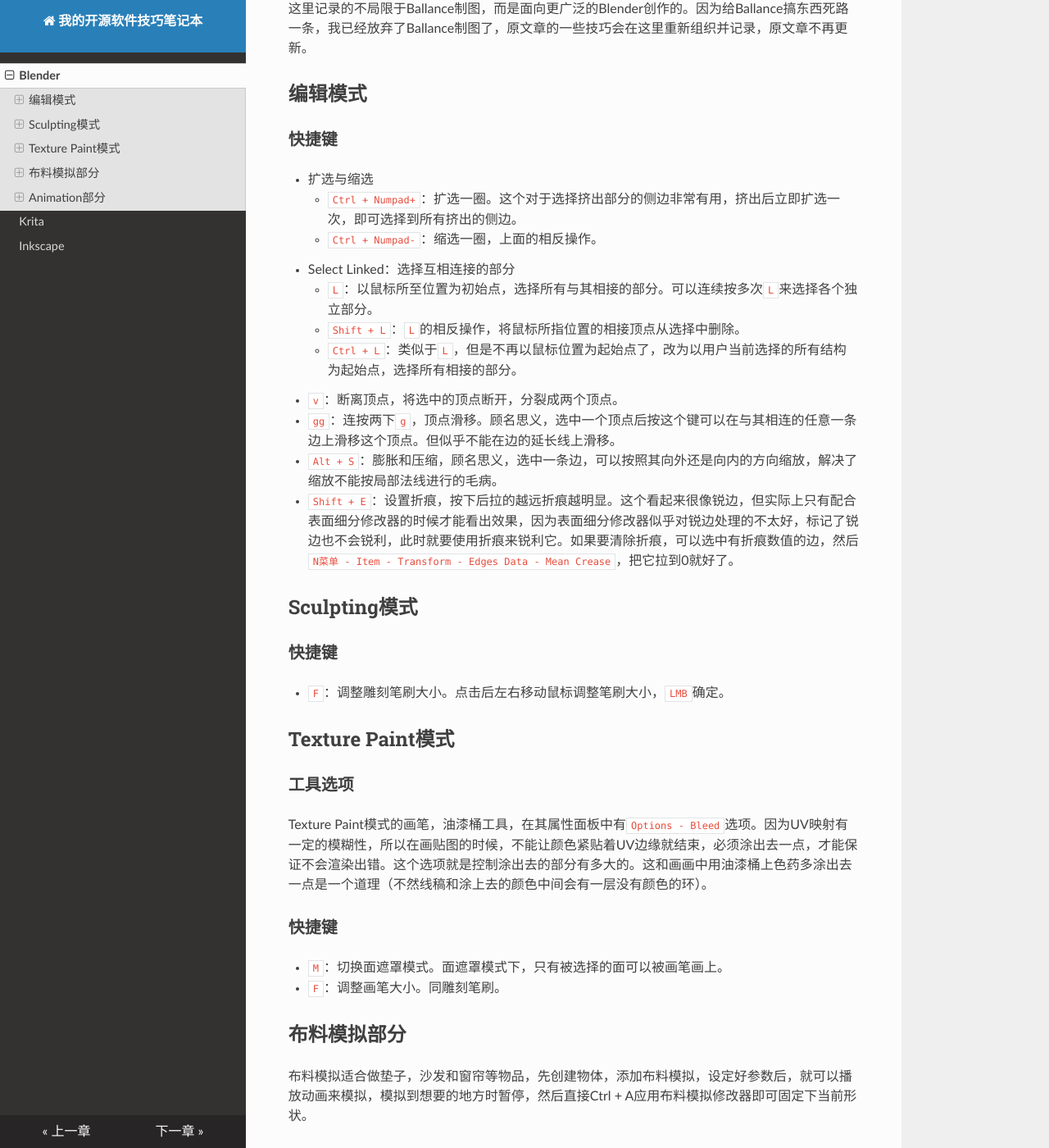
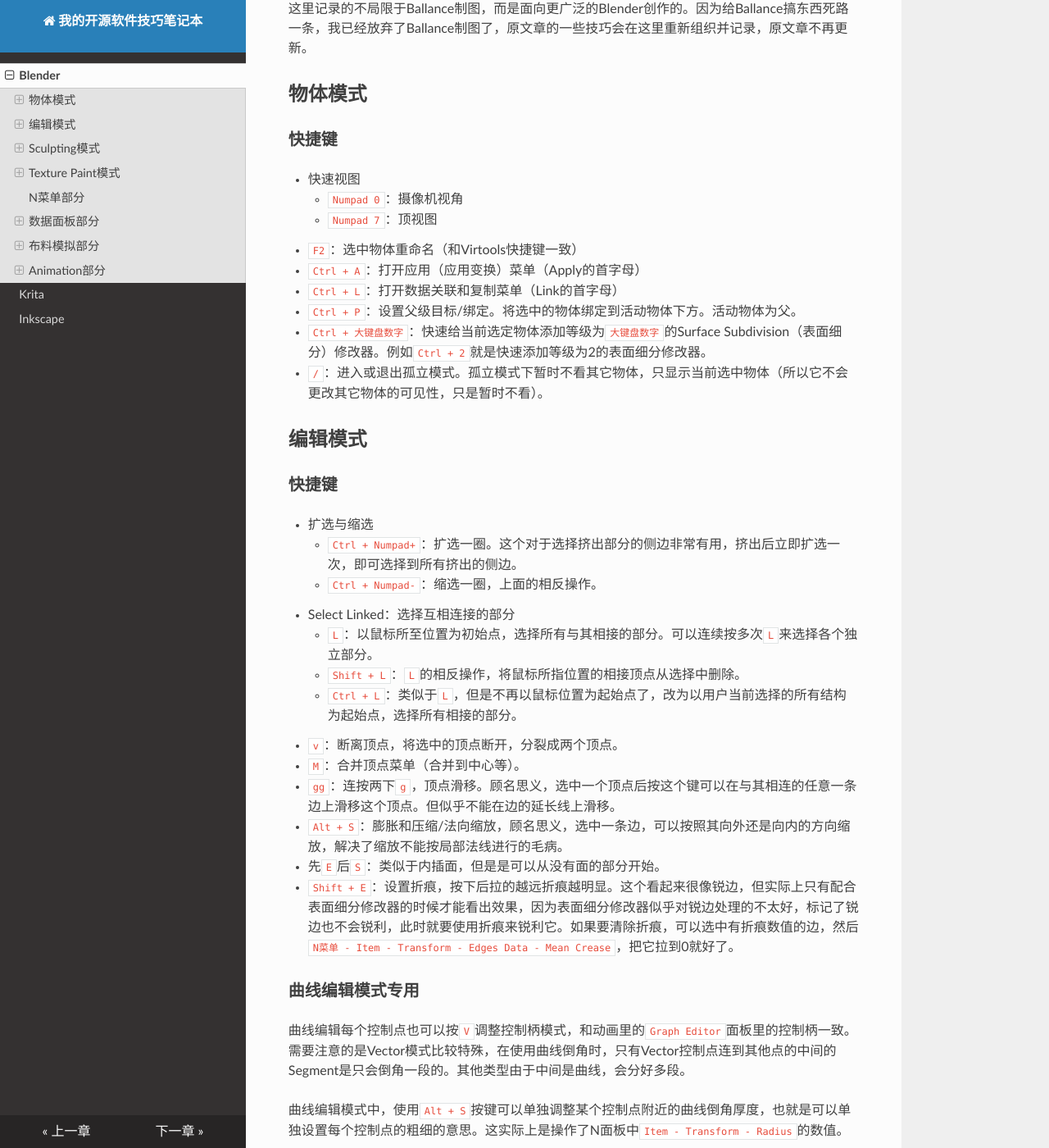
Before and after one commit to yyc12345/MyTech, an MkDocs documentation site: the page built from docs/blender.md, in a window 1280 px wide and 1400 px high, scrolled down 308 px. Shown: the whole window at 82% size. Built offline with MkDocs 1.6.1, drawn with Linux system fonts in a browser that asks for light colours; nearby versions of some CDN libraries; some of the changed text lies outside the part shown.

Commit message:
update blender

```diff
--- a/docs/blender.md
+++ b/docs/blender.md
@@ -3,6 +3,20 @@
 众所周知，建模软件Blender的使用是个循序渐进的过程，你会遇到很多问题，同时去查找这些问题的解决方案，每个解决方案又能更加增进你对Blender的了解。你对Blender的认知就是这样螺旋上升的。这个页面就是用来记录我在Blender中遇到问题，解决问题的过程中知晓的一些Blender技巧，以防止长时间不用而忘记。
 
 之前在我的Blog里也有一篇Blender技巧记录型文章，不过那个文章主要是服务于Ballance制图的，这里记录的不局限于Ballance制图，而是面向更广泛的Blender创作的。因为给Ballance搞东西死路一条，我已经放弃了Ballance制图了，原文章的一些技巧会在这里重新组织并记录，原文章不再更新。
+
+## 物体模式
+
+### 快捷键
+
+* 快速视图
+    - `Numpad 0`：摄像机视角
+    - `Numpad 7`：顶视图
+* `F2`：选中物体重命名（和Virtools快捷键一致）
+* `Ctrl + A`：打开应用（应用变换）菜单（Apply的首字母）
+* `Ctrl + L`：打开数据关联和复制菜单（Link的首字母）
+* `Ctrl + P`：设置父级目标/绑定。将选中的物体绑定到活动物体下方。活动物体为父。
+* `Ctrl + 大键盘数字`：快速给当前选定物体添加等级为`大键盘数字`的Surface Subdivision（表面细分）修改器。例如`Ctrl + 2`就是快速添加等级为2的表面细分修改器。
+* `/`：进入或退出孤立模式。孤立模式下暂时不看其它物体，只显示当前选中物体（所以它不会更改其它物体的可见性，只是暂时不看）。
 
 ## 编辑模式
 
@@ -16,9 +30,17 @@
     - `Shift + L`：`L`的相反操作，将鼠标所指位置的相接顶点从选择中删除。
     - `Ctrl + L`：类似于`L`，但是不再以鼠标位置为起始点了，改为以用户当前选择的所有结构为起始点，选择所有相接的部分。
 * `v`：断离顶点，将选中的顶点断开，分裂成两个顶点。
+* `M`：合并顶点菜单（合并到中心等）。
 * `gg`：连按两下`g`，顶点滑移。顾名思义，选中一个顶点后按这个键可以在与其相连的任意一条边上滑移这个顶点。但似乎不能在边的延长线上滑移。
-* `Alt + S`：膨胀和压缩，顾名思义，选中一条边，可以按照其向外还是向内的方向缩放，解决了缩放不能按局部法线进行的毛病。
+* `Alt + S`：膨胀和压缩/法向缩放，顾名思义，选中一条边，可以按照其向外还是向内的方向缩放，解决了缩放不能按局部法线进行的毛病。
+* 先`E`后`S`：类似于内插面，但是是可以从没有面的部分开始。
 * `Shift + E`：设置折痕，按下后拉的越远折痕越明显。这个看起来很像锐边，但实际上只有配合表面细分修改器的时候才能看出效果，因为表面细分修改器似乎对锐边处理的不太好，标记了锐边也不会锐利，此时就要使用折痕来锐利它。如果要清除折痕，可以选中有折痕数值的边，然后`N菜单 - Item - Transform - Edges Data - Mean Crease`，把它拉到0就好了。
+
+### 曲线编辑模式专用
+
+曲线编辑每个控制点也可以按`V`调整控制柄模式，和动画里的`Graph Editor`面板里的控制柄一致。需要注意的是Vector模式比较特殊，在使用曲线倒角时，只有Vector控制点连到其他点的中间的Segment是只会倒角一段的。其他类型由于中间是曲线，会分好多段。
+
+曲线编辑模式中，使用`Alt + S`按键可以单独调整某个控制点附近的曲线倒角厚度，也就是可以单独设置每个控制点的粗细的意思。这实际上是操作了N面板中`Item - Transform - Radius`的数值。
 
 ## Sculpting模式
 
@@ -36,6 +58,16 @@
 
 * `M`：切换面遮罩模式。面遮罩模式下，只有被选择的面可以被画笔画上。
 * `F`：调整画笔大小。同雕刻笔刷。
+
+## N菜单部分
+
+* `View - View - View Lock - Lock - Camera to View`：将摄像机视角锁定到你的视图上，移动视图也会同时移动摄像机。虽然感觉也可以进入摄像机视角后用自由移动来实现。
+
+## 数据面板部分
+
+### 摄像机数据
+
+* `Viewport Diaplay - Passepartout`：摄像机非渲染部分的透明度，调成1可以让非渲染部分全变成黑色，方便观察结果。
 
 ## 布料模拟部分
 
```
